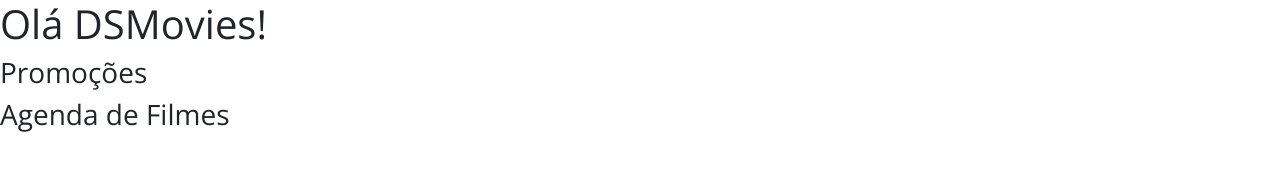
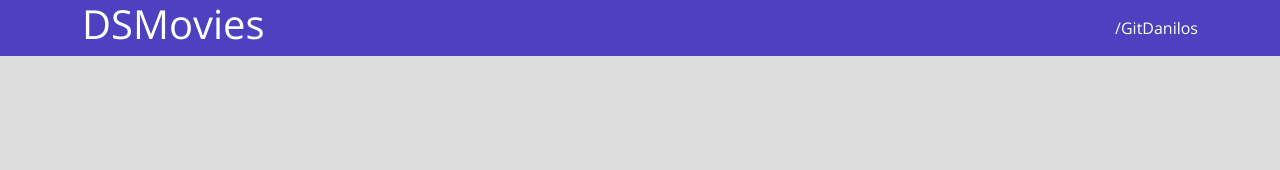
Before and after one commit to GitDanilos/dsmovies, a plain HTML site: page index.html in a window 1280 px wide. Drawn offline with nearby package versions, Linux system fonts and the light colour scheme.

Commit message:
Barra superior PARTE 1

```diff
--- a/css/style.css
+++ b/css/style.css
@@ -1,5 +1,26 @@
 @import url('https://fonts.googleapis.com/css2?family=Open+Sans:wght@300;400;700&display=swap');
 
 * {
+    box-sizing: border-box;
     font-family: 'Open Sans', sans-serif;
 }
+
+html, body {
+    background-color: #ddd;
+}
+
+header {
+    background-color: #4d41c0;
+    color: #fff;
+}
+
+nav {
+    display: flex;
+    align-items: center;
+    justify-content: space-between;
+}
+
+a, a:hover {
+    text-decoration: none;
+    color: unset;
+}
--- a/index.html
+++ b/index.html
@@ -12,9 +12,14 @@
 
 </head>
 <body>
-    <H1>Olá DSMovies!</H1>
-    <h3>Promoções</h3>
-    <h3>Agenda de Filmes</h3>
+    <header>
+        <nav class="container">
+            <h1>DSMovies</h1>
+            <a href="https://github.com/GitDanilos">/GitDanilos</a>
+
+        </nav>
+    </header>
+
 
 </body>
 </html>
```
